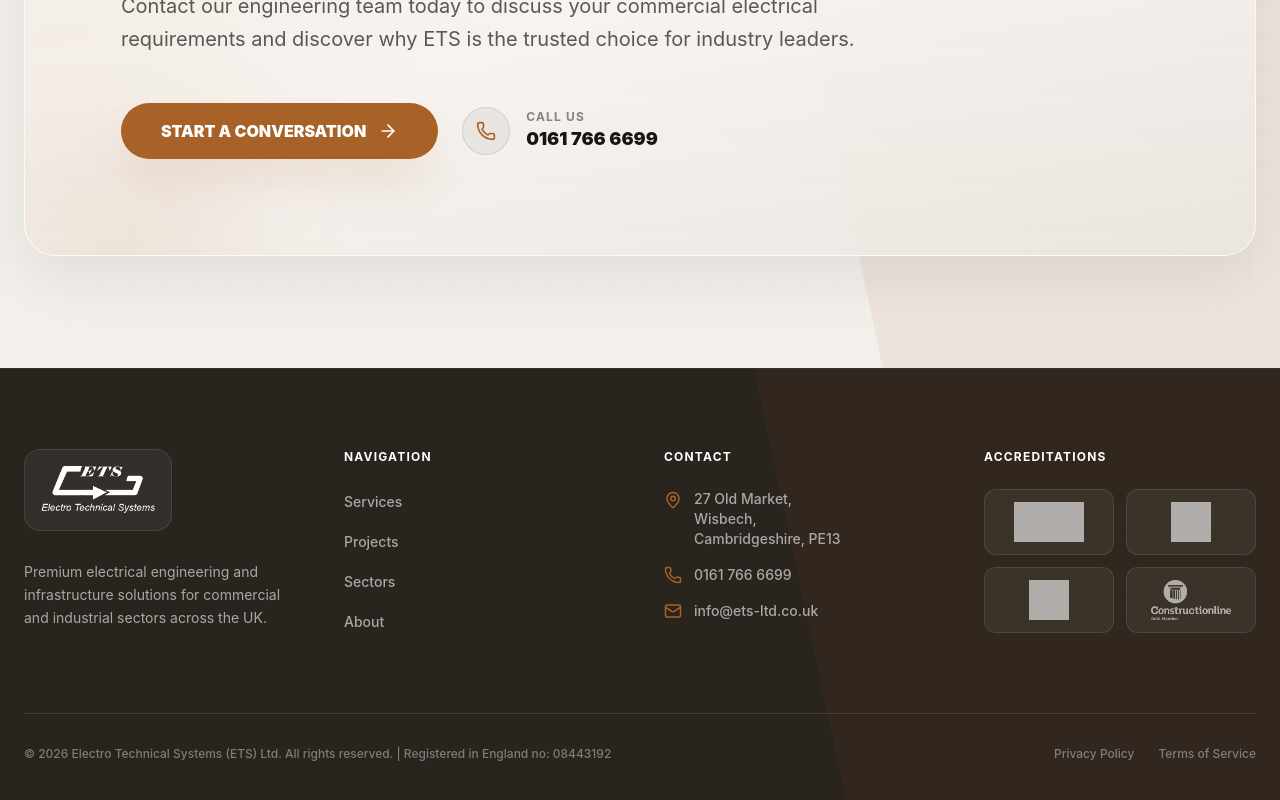
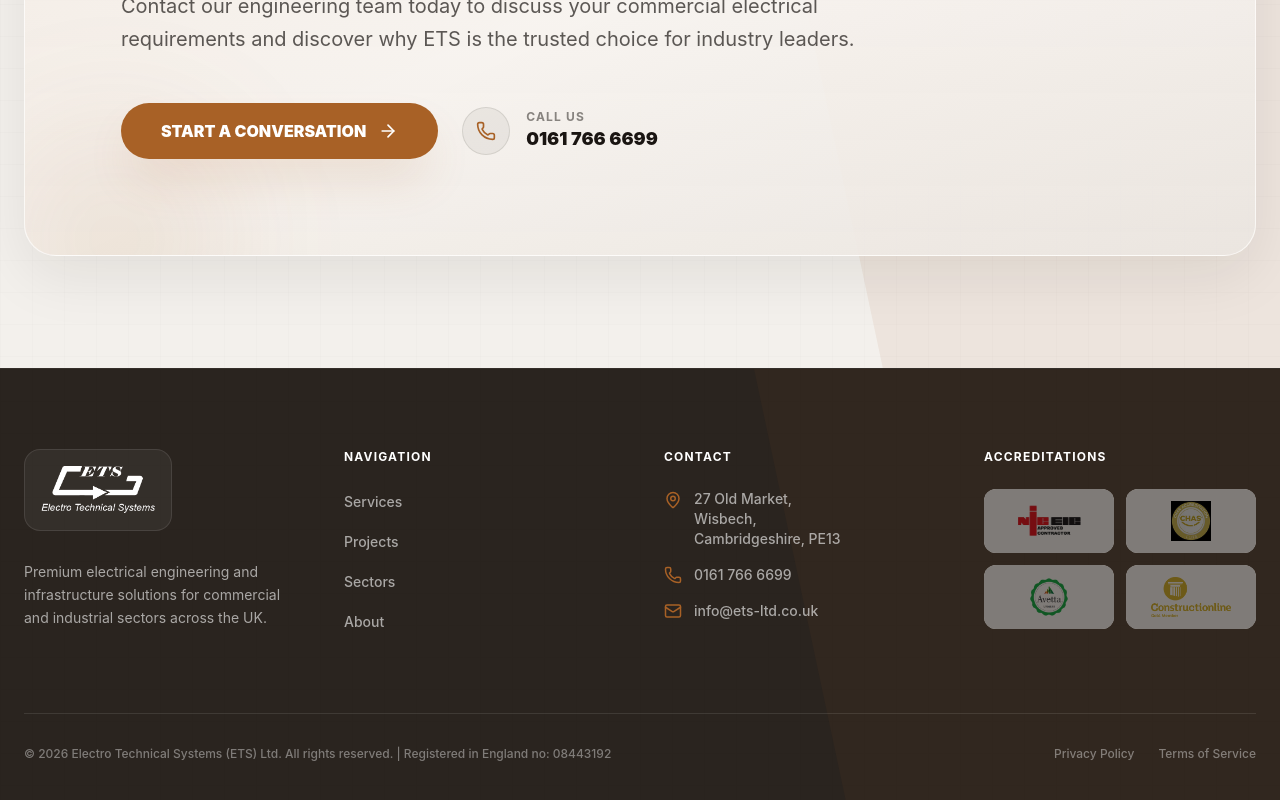
Before and after one commit to bjake0192-hash/ETS, a Next.js app: page / in a window 1280 px wide. Shown: the part 5105-5905 px from the top of the page. Built offline with nearby package versions, Linux system fonts and the light colour scheme.

Commit message:
Update footer accreditations to white boxes with charcoal overlay

```diff
--- a/src/components/sections/Footer.tsx
+++ b/src/components/sections/Footer.tsx
@@ -89,11 +89,12 @@ export function Footer() {
             <h4 className="text-white font-bold tracking-widest uppercase text-xs mb-6">Accreditations</h4>
             <div className="grid grid-cols-2 gap-3">
               {accreditations.map((brand) => (
-                <div key={brand.name} className="bg-white/5 border border-white/10 rounded-xl p-3 flex items-center justify-center hover:bg-white/10 transition-colors">
+                <div key={brand.name} className="bg-white rounded-xl p-3 flex items-center justify-center relative overflow-hidden group">
+                  <div className="absolute inset-0 bg-charcoal-900/60 mix-blend-multiply transition-opacity group-hover:opacity-30 z-10" />
                   <img
                     src={brand.src}
                     alt={brand.name}
-                    className="max-w-full max-h-10 object-contain filter grayscale brightness-0 invert opacity-60 hover:opacity-100 transition-opacity"
+                    className="max-w-full max-h-10 object-contain relative z-0"
                   />
                 </div>
               ))}
```
